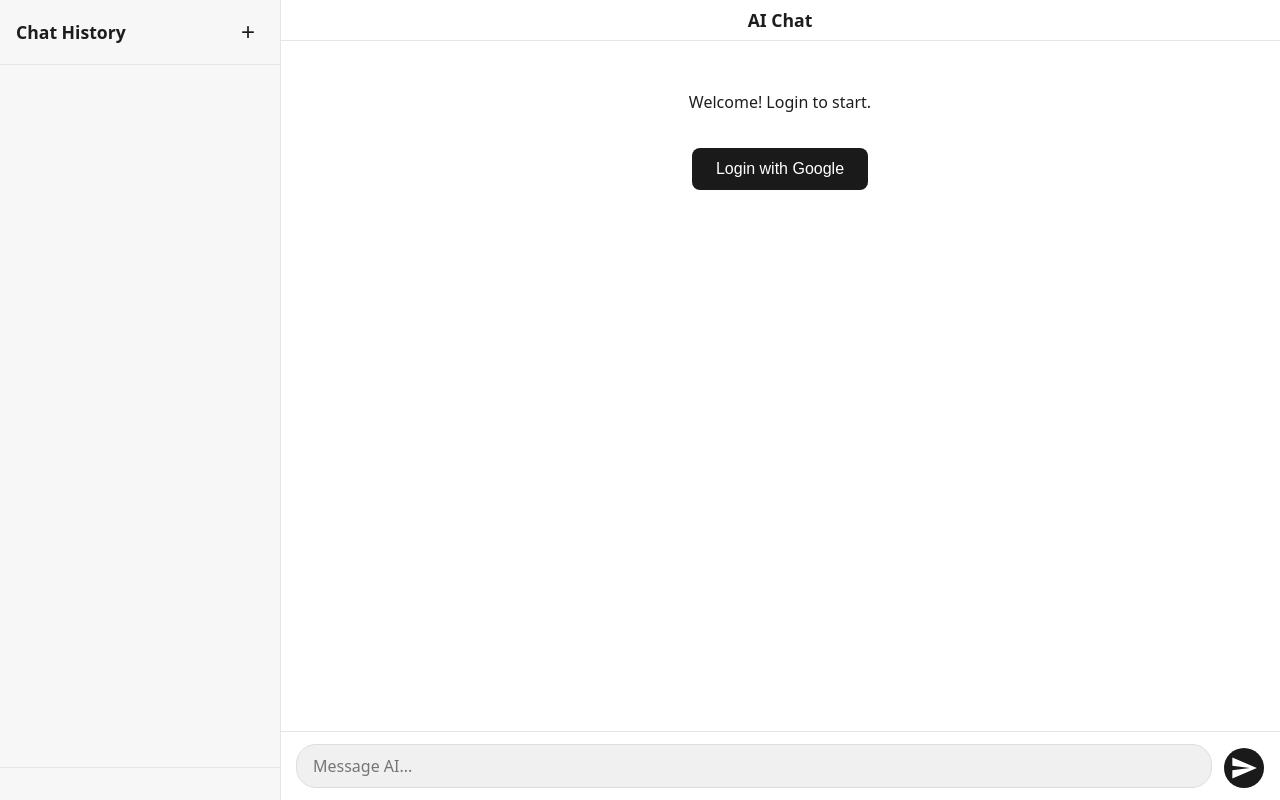
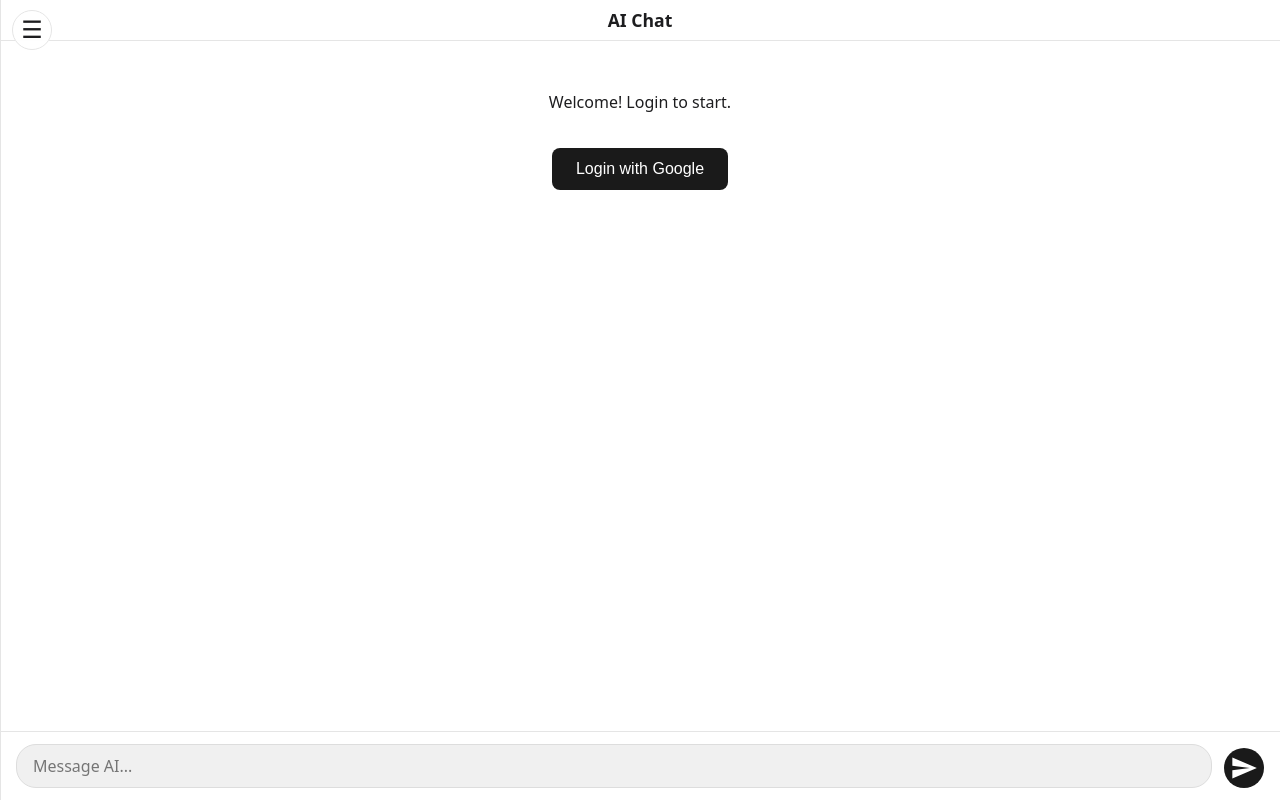
Before and after one commit to bluesjesus/Gemini_flash, a website: page index.html in a window 1280 px wide. Drawn offline with nearby package versions, Linux system fonts and the light colour scheme; no server answers; a web font is replaced by a local one.

Commit message:
Update index.html

```diff
--- a/index.html
+++ b/index.html
@@ -79,7 +79,7 @@
         #menu-toggle:hover { background: #fff; transform: scale(1.05); }
         #chat-header { padding: 0.5rem 1rem; border-bottom: 1px solid var(--border-color); display: flex; align-items: center; justify-content: center; background: var(--background-color); z-index: 10; }
         #chat-header h1 { font-size: 1.1rem; margin: 0; }
-        #chat-messages { flex-grow: 1; overflow-y: auto; padding: 1rem; display: flex; flex-direction: column; min-height: 0; width: 100%; max-width: 800px; margin-left: auto; margin-right: auto; box-sizing: border-box; scrollbar-width: none; -ms-overflow-style: none; touch-action: pan-y; scroll-behavior: smooth; }
+        #chat-messages { flex-grow: 1; overflow-y: auto; padding: 1rem; display: flex; flex-direction: column; min-height: 0; width: 100%; max-width: 1120px; margin-left: auto; margin-right: auto; box-sizing: border-box; scrollbar-width: none; -ms-overflow-style: none; touch-action: pan-y; scroll-behavior: smooth; }
         #chat-messages::-webkit-scrollbar { display: none; }
         .message-container { max-width: 85%; margin-bottom: 1rem; border-radius: 18px; line-height: 1.7; /* Increased line height */ word-wrap: break-word; opacity: 0; transform: translateY(15px); animation: fadeInAndRise 0.4s ease forwards; }
         .message-container.ai { padding: 0.75rem 1.1rem; }
@@ -124,19 +124,7 @@
         .thinking-indicator span:nth-child(3) { animation-delay: 0.2s; }
         @keyframes sleekWave { 0%, 100% { transform: translateY(0); } 50% { transform: translateY(-6px); } }
 
-        /* --- NEW: Polished Desktop Layout --- */
-        @media (min-width: 1024px) {
-            #sidebar {
-                transform: translateX(0);
-                transition: none;
-            }
-            #chat-area {
-                margin-left: var(--sidebar-width);
-            }
-            #menu-toggle, #sidebar-close-btn, #sidebar-overlay {
-                display: none !important;
-            }
-        }
+
     </style>
 </head>
 <body>
```
